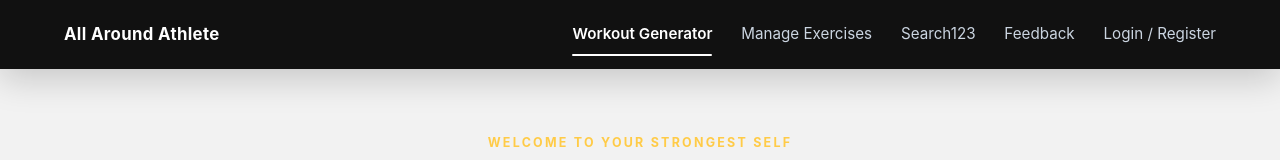
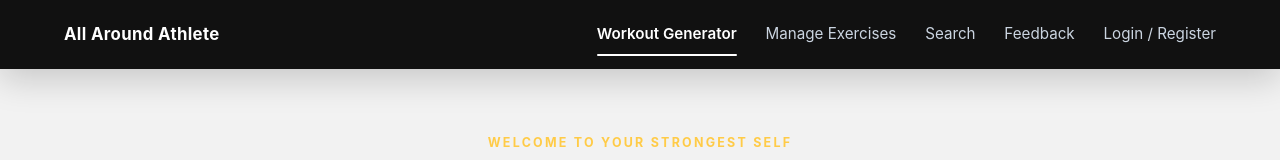
Before and after one commit to Jcalvert22/redesigned-memory, a website: page index.html in a window 1280 px wide. Shown: the top 160 px of the page. Drawn offline with Linux system fonts and the light colour scheme.

Commit message:
fixing test successful

```diff
--- a/index.html
+++ b/index.html
@@ -21,7 +21,7 @@
       <nav class="main-nav" aria-label="Primary navigation">
         <a href="#" class="active">Workout Generator</a>
         <a href="exercises.html">Manage Exercises</a>
-        <a href="search.html">Search123</a>
+        <a href="search.html">Search</a>
         <a href="feedback.html">Feedback</a>
         <a href="login.html">Login / Register</a>
       </nav>
```
